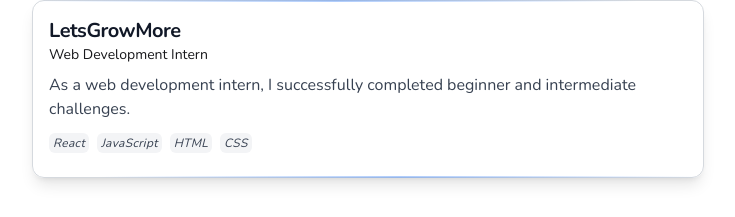
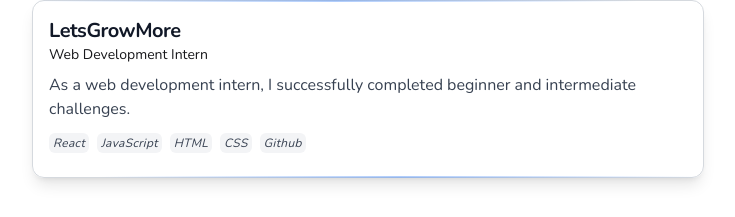
Before and after one commit to AbhiVarde/Developer-Portfolio-Website, a React (Vite) app: page /about in a window 1280 px wide. Shown: the part 1130-1347 px from the top of the page, without its empty margins (272-1007 px from the left). Built offline with nearby package versions, Linux system fonts and the light colour scheme.

Commit message:
initial commit

```diff
--- a/src/Pages/About.tsx
+++ b/src/Pages/About.tsx
@@ -25,7 +25,7 @@
     role: "Web Development Intern",
     description:
       "As a web development intern, I successfully completed beginner and intermediate challenges.",
-    skills: ["React", "JavaScript", "HTML", "CSS"],
+    skills: ["React", "JavaScript", "HTML", "CSS", "Github"],
   },
   {
     company: "Anon Global foundation",
```
